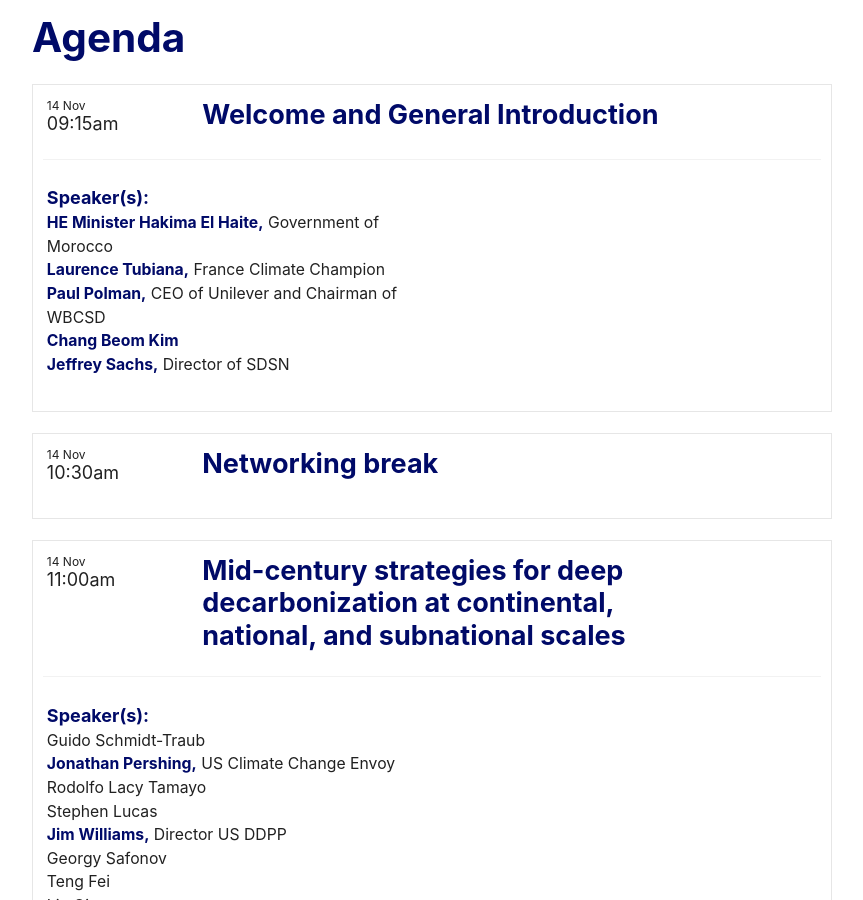
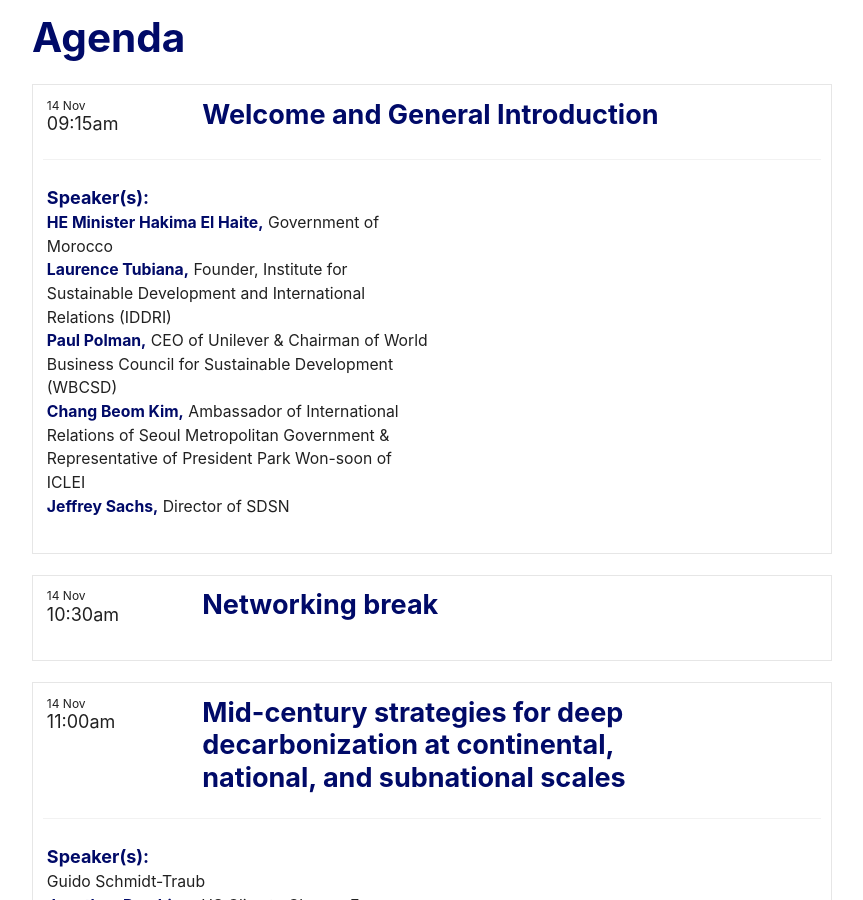
Before and after one commit to ryanswaney/lesc-jekyll, a Jekyll site: the page built from _event/lesc-cop22.markdown, in a window 1280 px wide and 900 px high, scrolled down 1483 px. Shown: the whole window, without its empty margins (208-1071 px from the left). Built offline with Jekyll 4.4.1, drawn with Linux system fonts in a browser that asks for light colours; nearby versions of some CDN libraries; some web fonts are replaced; some of the changed text lies outside the part shown.

Commit message:
Update lesc-cop22.markdown

```diff
--- a/_event/lesc-cop22.markdown
+++ b/_event/lesc-cop22.markdown
@@ -14,106 +14,133 @@
   date: 2016-11-14 09:15:00 Z
   starts_at:
   moderators:
-  speakers: "**HE Minister Hakima El Haite,** Government of Morocco  \n **Laurence
-    Tubiana,** France Climate Champion  \n **Paul Polman,** CEO of Unilever and Chairman
-    of WBCSD  \n **Chang Beom Kim**  \n **Jeffrey Sachs,** Director of SDSN"
+  speakers: "
+  **HE Minister Hakima El Haite,** Government of Morocco  \n
+  **Laurence Tubiana,** Founder, Institute for Sustainable Development and International Relations (IDDRI)  \n
+  **Paul Polman,** CEO of Unilever & Chairman of World Business Council for Sustainable Development (WBCSD)  \n
+  **Chang Beom Kim,** Ambassador of International Relations of Seoul Metropolitan Government & Representative of President Park Won-soon of ICLEI  \n
+  **Jeffrey Sachs,** Director of SDSN"
 - title: Networking break
   date: 2016-11-14 10:30:00 Z
 - title: Mid-century strategies for deep decarbonization at continental, national,
     and subnational scales
   date: 2016-11-14 11:00:00 Z
-  speakers: " Guido Schmidt-Traub  \n **Jonathan Pershing,** US Climate Change Envoy
-    \  \n Rodolfo Lacy Tamayo  \n Stephen Lucas  \n **Jim Williams,** Director US
-    DDPP  \n Georgy Safonov  \n Teng Fei  \n Liu Qiang  \n Daniel Buira  \n Chris
-    Bataille  \n **Libby Ferguson,** Climate Group   \n Stuart Hocking  \n Aristóteles
-    Sandoval  \n Alice Ekwu  \n Ken Alex"
-  description: What does it mean to create a mid-century that incorporates global
-    emission trajectories out to 2050? Join this session for a better understanding
-    of the new age of thinking that this approach demands. Learn about the important
-    link between LESC stakeholders, and what metrics and tools are available to help
-    you complete this process. The session will showcase SDSN’s Deep Decarbonization
-    Pathways Project as a case study of how a country can effectively model its current
-    and project energy mix. We’ll also explore how cities and sub-national groups
-    are critical partners when it comes to operationalizing NDC targets.
+  speakers: "
+  Guido Schmidt-Traub  \n
+  **Jonathan Pershing,** US Climate Change Envoy  \n
+  Rodolfo Lacy Tamayo  \n
+  Stephen Lucas  \n
+  **Jim Williams,** Director US DDPP  \n
+  Georgy Safonov  \n
+  Teng Fei  \n
+  Liu Qiang  \n
+  Daniel Buira  \n
+  Chris Bataille  \n
+  **Libby Ferguson,** Climate Group   \n
+  Stuart Hocking  \n
+  Aristóteles Sandoval  \n
+  Alice Ekwu  \n
+  Ken Alex"
+  description: What does it mean to create a mid-century that incorporates global emission trajectories out to 2050? Join this session for a better understanding of the new age of thinking that this approach demands. Learn about the important link between LESC stakeholders, and what metrics and tools are available to help you complete this process. The session will showcase SDSN’s Deep Decarbonization Pathways Project as a case study of how a country can effectively model its current and project energy mix. We’ll also explore how cities and sub-national groups are critical partners when it comes to operationalizing NDC targets.
 - title: Lunch Break
   date: 2016-11-14 12:30:00 Z
 - title: Opening & Status of Mission Innovation
   date: 2016-11-14 13:30:00 Z
-  speakers: " **Jeffrey Sachs,** Director of SDSN  \n Ernest Moniz  \n Arias Cañete
-    \ \n Sharon Dijksma  \n Anne Vasara  \n Nick Hurd  \n Josh Frydenberg  \n Piyush
-    Goyal  \n Khalid Al-Falih  \n Ségolène Royal  \n Rodolfo Lacy Tamayo  \n Matar
-    Hamed Al Neyadi  \n Peter Bakker"
-  description: This session will showcase the momentum of the Mission Innovation a
-    year after its launch at COP21. Emphasis will be made on the critical role of
-    innovation in achieving cost reductions and breakthroughs needed to deliver on
-    deep de-carbonization targets globally.
+  speakers: "
+  **Jeffrey Sachs,** Director of SDSN  \n
+  Ernest Moniz  \n
+  Arias Cañete  \n
+  Sharon Dijksma  \n
+  Anne Vasara  \n
+  Nick Hurd  \n
+  Josh Frydenberg  \n
+  Piyush Goyal  \n
+  Khalid Al-Falih  \n
+  Ségolène Royal  \n
+  Rodolfo Lacy Tamayo  \n
+  Matar Hamed Al Neyadi  \n
+  Peter Bakker"
+  description: This session will showcase the momentum of the Mission Innovation a year after its launch at COP21. Emphasis will be made on the critical role of innovation in achieving cost reductions and breakthroughs needed to deliver on deep de-carbonization targets globally.
 - title: Networking Break
   date: 2016-11-14 14:45:00 Z
 - title: The Contribution of ICT to Climate Action in Other Sectors
   date: 2016-11-14 15:00:00 Z
-  speakers: " Joan Krajewski  \n Matilda Gennvi Gustafsson  \n Caspar Herzberg  \n
-    Eric Rondolat  \n Vijay Modi  \n Neil Gerber"
-  description: Information and Communication Technology (ICT) has the potential to
-    help other sectors reduce their emissions by up to 15% by 2030. That’s 12 gigatonnes,
-    or 11 times the amount of CO2 saved by the EU in the past 25 years. Smart agriculture
-    improves crop yields and reduces food waste; e-work can save up to 100 hours of
-    travel yearly per person leading to 67% less travel emissions; smart metering
-    in the home allows real-time energy monitoring, leading to energy savings; and
-    in other sectors such as health management, education, lighting & appliances and
-    building efficiency, ICT also has tremendous potential to help reduce emissions.
-    Explore approaches that can maximize the integration and benefits of ICT across
-    different sectors.
+  speakers: "
+  Joan Krajewski  \n
+  Matilda Gennvi Gustafsson  \n
+  Caspar Herzberg  \n
+  Eric Rondolat  \n
+  Vijay Modi  \n
+  Neil Gerber"
+  description: Information and Communication Technology (ICT) has the potential to help other sectors reduce their emissions by up to 15% by 2030. That’s 12 gigatonnes, or 11 times the amount of CO2 saved by the EU in the past 25 years. Smart agriculture improves crop yields and reduces food waste; e-work can save up to 100 hours of travel yearly per person leading to 67% less travel emissions; smart metering in the home allows real-time energy monitoring, leading to energy savings; and in other sectors such as health management, education, lighting & appliances and building efficiency, ICT also has tremendous potential to help reduce emissions. Explore approaches that can maximize the integration and benefits of ICT across different sectors.
 - title: Networking Break
   date: 2016-11-14 16:30:00 Z
 - title: ICT Innovative Approach to Raising Commitments Towards Climate
   date: 2016-11-14 16:45:00 Z
-  speakers: " Frances Way  \n Bill Weihl  \n Malcolm Johnson  \n David Hochschild
-    \ \n Gabrielle Ginér  \n Thierry Valette"
-  description: Understand how the ICT sector is paving the way in clever climate initiatives
-    such as the corporate sourcing of clean energy, building on the work of REBA,
-    RE100, and the CEM7 Corporate Sourcing campaign. This session will also tackle
-    the convergence between climate country strategies and National Broadband plans.
+  speakers: "
+  Frances Way  \n
+  Bill Weihl  \n
+  Malcolm Johnson  \n
+  David Hochschild \n
+  Gabrielle Ginér  \n
+  Thierry Valette"
+  description: Understand how the ICT sector is paving the way in clever climate initiatives such as the corporate sourcing of clean energy, building on the work of REBA, RE100, and the CEM7 Corporate Sourcing campaign. This session will also tackle the convergence between climate country strategies and National Broadband plans.
 - title: Driving NDC Implementation Through the Clean Energy Ministerial
   date: 2016-11-14 18:00:00 Z
-  speakers: " Ernest Moniz  \n Lars Christian Lilleholt  \n Khalid Al-Falih  \n Josh
-    Frydenberg  \n Piyush Goyal  \n Ségolène Royal  \n Ajay Mathur  \n Matar Hamed
-    Al Neyadi  \n Stephen Lucas  \n Mahama Kappiah  \n Paul Simons  \n Peter Bakker
-    \ \n Kate Hampton"
-  description: The Clean Energy Ministerial (CEM) is a partnership of 24 countries
-    and the European Commission working together to accelerate the global transition
-    to clean energy. Through its annual ministerial meetings and year-round initiatives
-    and campaigns, the forum has been helping countries implement the policies and
-    solutions that speed the deployment of the clean energy technologies that are
-    available today. Post-Paris Agreement, this work is more crucial than ever. This
-    event will feature the CEM as an operational platform well positioned to help
-    countries implement their Nationally Determined Contributions (NDCs) and will
-    highlight the CEM resources, tools and support available to all countries.
+  speakers: "
+  Ernest Moniz  \n
+  Lars Christian Lilleholt  \n
+  Khalid Al-Falih  \n
+  Josh Frydenberg  \n
+  Piyush Goyal  \n
+  Ségolène Royal  \n
+  Ajay Mathur  \n
+  Matar Hamed  \n
+  Al Neyadi  \n
+  Stephen Lucas  \n
+  Mahama Kappiah  \n
+  Paul Simons  \n
+  Peter Bakker  \n
+  Kate Hampton"
+  description: The Clean Energy Ministerial (CEM) is a partnership of 24 countries and the European Commission working together to accelerate the global transition to clean energy. Through its annual ministerial meetings and year-round initiatives and campaigns, the forum has been helping countries implement the policies and solutions that speed the deployment of the clean energy technologies that are available today. Post-Paris Agreement, this work is more crucial than ever. This event will feature the CEM as an operational platform well positioned to help countries implement their Nationally Determined Contributions (NDCs) and will highlight the CEM resources, tools and support available to all countries.
 - title: 'Local Climate Action: Strategies and Implementation'
   date: 2016-11-15 09:15:00 Z
-  speakers: " Gino Van Begin  \n Maryke Van Staden  \n Leszek Drogosz  \n Antoine
-    Faye  \n Li Junfeng  \n William Sisson"
+  speakers: "
+  Gino Van Begin  \n
+  Maryke Van Staden  \n
+  Leszek Drogosz  \n
+  Antoine Faye  \n
+  Li Junfeng  \n
+  William Sisson"
   description: |-
-    By 2050, 70% of the world’s population will live in cities. Join this session to enhance your understanding of the crucial role that cities must play in global climate action.
-    ICLEI will introduce city and regional climate action strategies and their implementation plans for their targets, for example LEDs at the Municipal Level, Transformative Actions Program and so on. This session will also set the framework for discussing technical solutions to unprecedented challenges coming from rapid urbanization.
+    By 2050, 70% of the world’s population will live in cities. Join this session to enhance your understanding of the crucial role that cities must play in global climate action. ICLEI will introduce city and regional climate action strategies and their implementation plans for their targets, for example LEDs at the Municipal Level, Transformative Actions Program and so on. This session will also set the framework for discussing technical solutions to unprecedented challenges coming from rapid urbanization.
 - title: Innovation Award Ceremony & Networking Break
   date: 2016-11-15 10:30:00 Z
-  speakers: " Peter Bakker  \n Molly Webb"
+  speakers: "
+  Peter Bakker  \n
+  Molly Webb"
 - title: Smart Low Carbon & Sustainable Cities
   date: 2016-11-15 11:00:00 Z
-  speakers: " Roman Mendle  \n Michèle Pappalardo  \n Haron Idris  \n Don Iveson  \n
-    Akiko Miura  \n Sylvia Parienté"
+  speakers: "
+  Roman Mendle  \n
+  Michèle Pappalardo  \n
+  Haron Idris  \n
+  Don Iveson  \n
+  Akiko Miura  \n
+  Sylvia Parienté"
   description: |-
     Cities account for two-thirds of the world’s overall energy consumption and are responsible for about 70% of the world’s greenhouse gas emissions. As a critical player in the fight to reduce emissions worldwide, cities are developing smart solutions, concepts, frameworks and tools to reduce emissions and turn their communities into low-carbon cities and regions.
     In this session, representatives from local governments and the private sector will present approaches to smart cities and discuss the challenges and opportunities of using ‘smartness’ as a method for low-carbon development. They’ll share their experiences on how the public and private actors can improve on identifying and implementing smart low-carbon solutions.
 - title: 'Sustainable Construction: Energy Efficiency and Sustainable Materials'
   date: 2016-11-15 14:00:00 Z
-  speakers: " Jennifer Layke  \n Peter Moonen  \n Nev Hyman  \n Karen Scrivener  \n
-    Marcel Cobuz  \n John Thwaites"
-  description: How we can move to a more sustainable built environment? In this panel
-    session, hear from experts discussing the solutions that cover sustainable materials,
-    construction innovations, increased energy efficiency, and adaptation and resilience.
-    You’ll learn how these solutions can be deployed on larger scales, and explore
-    practical pathways to overcome barriers to their adoption.
+  speakers: "
+  Jennifer Layke  \n
+  Peter Moonen  \n
+  Nev Hyman  \n
+  Karen Scrivener  \n
+  Marcel Cobuz  \n
+  John Thwaites"
+  description: How we can move to a more sustainable built environment? In this panel session, hear from experts discussing the solutions that cover sustainable materials, construction innovations, increased energy efficiency, and adaptation and resilience. You’ll learn how these solutions can be deployed on larger scales, and explore practical pathways to overcome barriers to their adoption.
 - title: Lunch Break
   date: 2016-11-15 13:00:00 Z
 - title: Introduction to Mobility Challenges and Innovation in the Transport Sector
```
